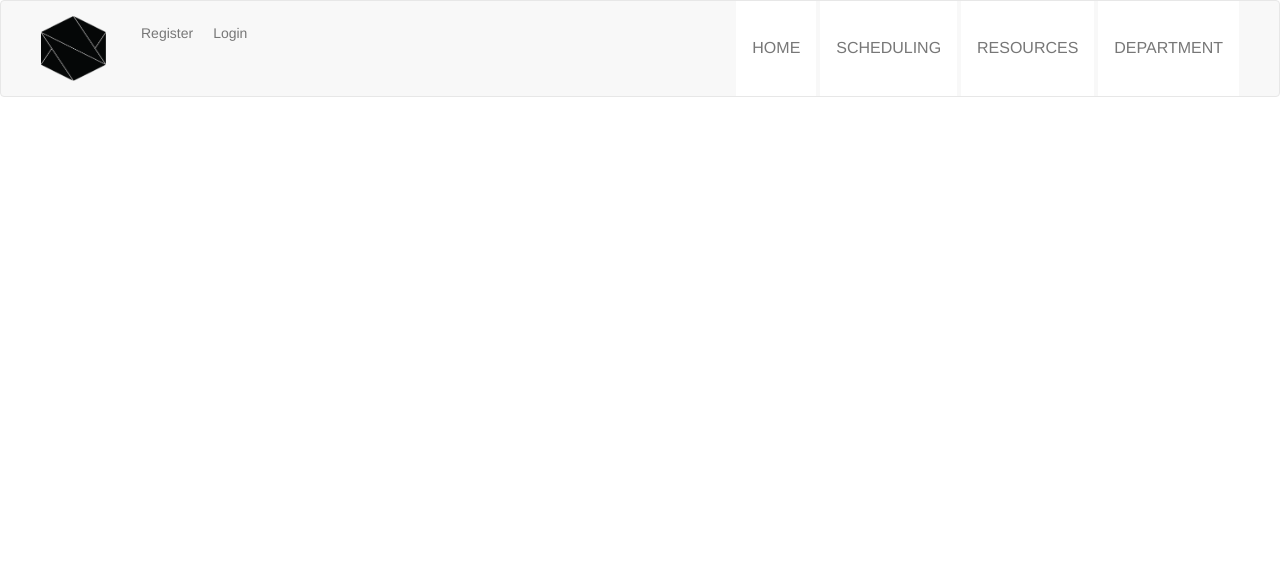
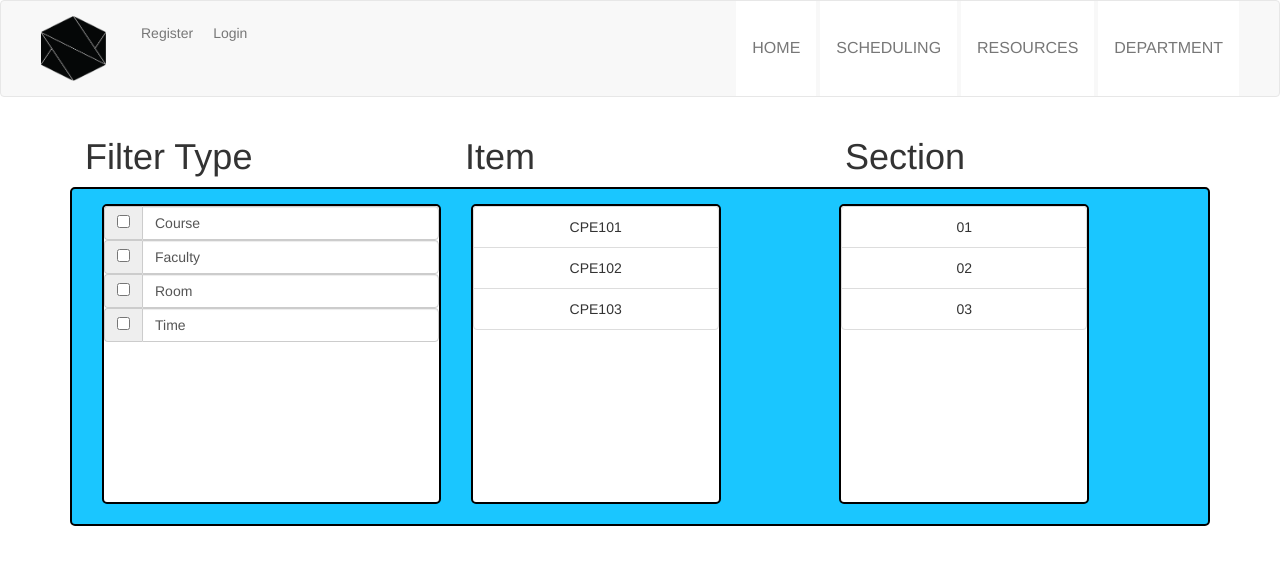
Before and after one commit to vdinovi/CSS, a Django app: page /resources/ in a window 1280 px wide. Shown: the top 565 px of the page. Run offline with Django 3.2, Linux system fonts and the light colour scheme; some libraries are stand-ins or nearby versions.

Commit message:
added base for scheduling page

```diff
--- /dev/null
+++ b/css/static/css/scheduling.css
@@ -0,0 +1,25 @@
+.scheduling-container {
+    margin-top: 10px;
+}
+
+.filter-frame {
+    min-width:300px;
+    background-color: #1ac6ff;
+    border: 2px solid black;
+    border-radius: 5px;
+    overflow-x: auto;
+}
+
+.inner-frame {
+    min-height: 300px;
+    min-width: 250px;
+    margin: 10px;
+    background-color: white;
+    border: 2px solid black;
+    border-radius: 5px;
+    display:inline-block;
+}
+
+.inner-frame li {
+    text-align:center;
+}
--- a/css/templates/scheduling.html
+++ b/css/templates/scheduling.html
@@ -5,14 +5,14 @@
     <meta http-equiv="X-UA-Compatible" content="IE=edge">
     <meta name="viewport" content="width=device-width, initial-scale=1">
     <!-- The above 3 meta tags *must* come first in the head; any other head content must come *after* these tags -->
-    <title>Department Settings</title>
+    <title>Scheduling</title>
 
     <!-- Bootstrap -->
     <link rel="stylesheet" href="https://maxcdn.bootstrapcdn.com/bootstrap/3.3.7/css/bootstrap.min.css" integrity="sha384-BVYiiSIFeK1dGmJRAkycuHAHRg32OmUcww7on3RYdg4Va+PmSTsz/K68vbdEjh4u" crossorigin="anonymous">
     <!-- Custom -->
     {% load static %}
     <link href="{% static "css/table.css" %}" rel="stylesheet">
-
+    <link href="{% static "css/scheduling.css" %}" rel="stylesheet">
 
     <!-- #e0e0e0HTML5 shim and Respond.js for IE8 support of HTML5 elements and media queries -->
     <!-- WARNING: Respond.js doesn't work if you view the page via file:// -->
@@ -24,6 +24,71 @@
   </head>
   <body>
     {% include "navbar.html" %}
+    <div id="scheduling-container" class="container scheduling-container">
+      <div class="row-fluid">
+        <div class="col-xs-4">
+          <h1>Filter Type</h1>
+        </div>
+        <div class="col-xs-4">
+          <h1>Item</h1>
+        </div>
+        <div class="col-xs-4">
+          <h1>Section</h1>
+        </div>
+      </div>
+      <div class="row-fluid">
+        <div id="filter-frame" class="col-xs-12 filter-frame">
+          <div class="col-xs-4" style="padding:5px">
+            <div id="filter-type-frame" class="inner-frame">
+              <div id="course-filter" class="input-group">
+                <span class="input-group-addon">
+                  <input type="checkbox" aria-label="...">
+                </span>
+                <p class="form-control" aria-label="...">Course</p>
+              </div>
+              <div id="faculty-filter" class="input-group">
+                <span class="input-group-addon">
+                  <input type="checkbox" aria-label="...">
+                </span>
+                <p class="form-control" aria-label="...">Faculty</p>
+              </div>
+              <div id="room-filter" class="input-group">
+                <span class="input-group-addon">
+                  <input type="checkbox" aria-label="...">
+                </span>
+                <p class="form-control" aria-label="...">Room</p>
+              </div>
+              <div id="time-filter" class="input-group">
+                <span class="input-group-addon">
+                  <input type="checkbox" aria-label="...">
+                </span>
+                <p class="form-control" aria-label="...">Time</p>
+              </div>
+            </div>
+          </div>
+          <!-- @TODO Fill with real entries -->
+          <div class="col-xs-4" style="padding:5px">
+            <div id="item-frame" class="inner-frame">
+              <ul class="list-group">
+                <li class="list-group-item">CPE101</li>
+                <li class="list-group-item">CPE102</li>
+                <li class="list-group-item">CPE103</li>
+              </ul>
+            </div>
+          </div>
+          <!-- @TODO Fill with real entries -->
+          <div class="col-xs-4" style="padding:5px">
+            <div id="section-frame" class="inner-frame">
+              <ul class="list-group">
+                <li class="list-group-item">01</li>
+                <li class="list-group-item">02</li>
+                <li class="list-group-item">03</li>
+              </ul>
+            </div>
+          </div>
+        </div>
+      </div>
+    </div>
 
     <!-- jQuery (necessary for Bootstrap's JavaScript plugins) -->
     <script src="https://ajax.googleapis.com/ajax/libs/jquery/1.12.4/jquery.min.js"></script>
```
